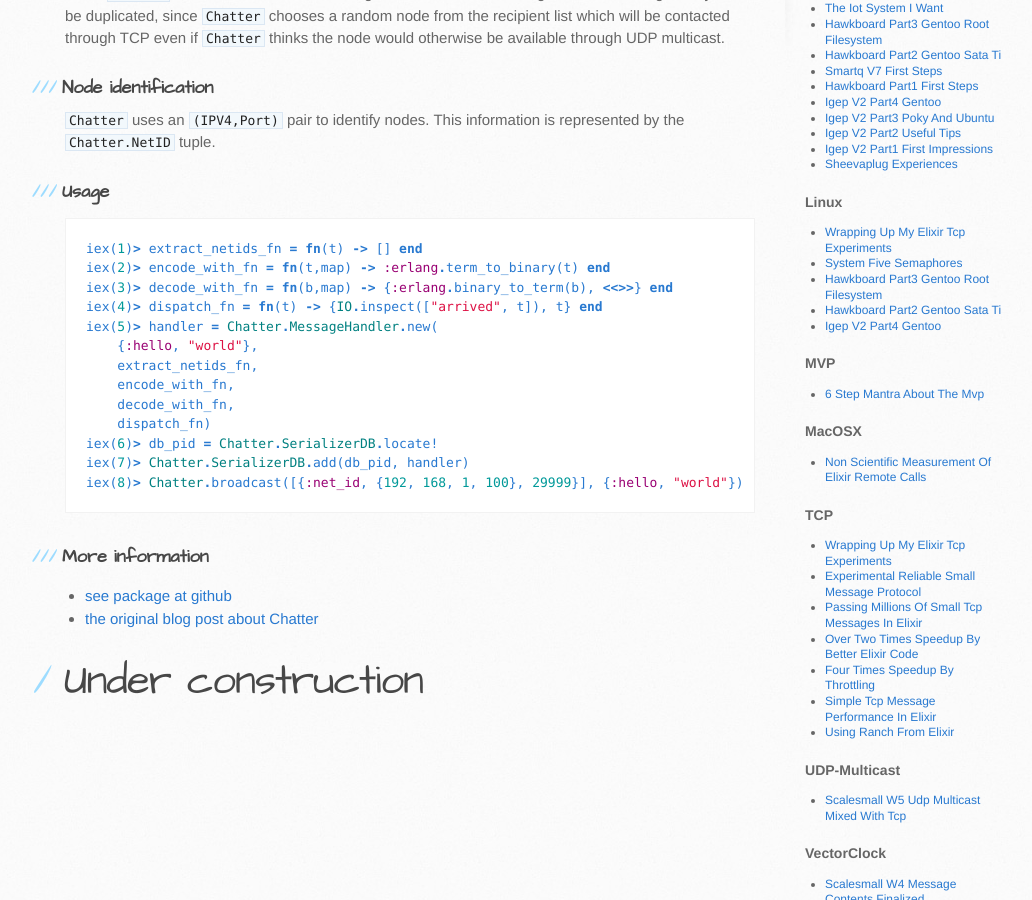
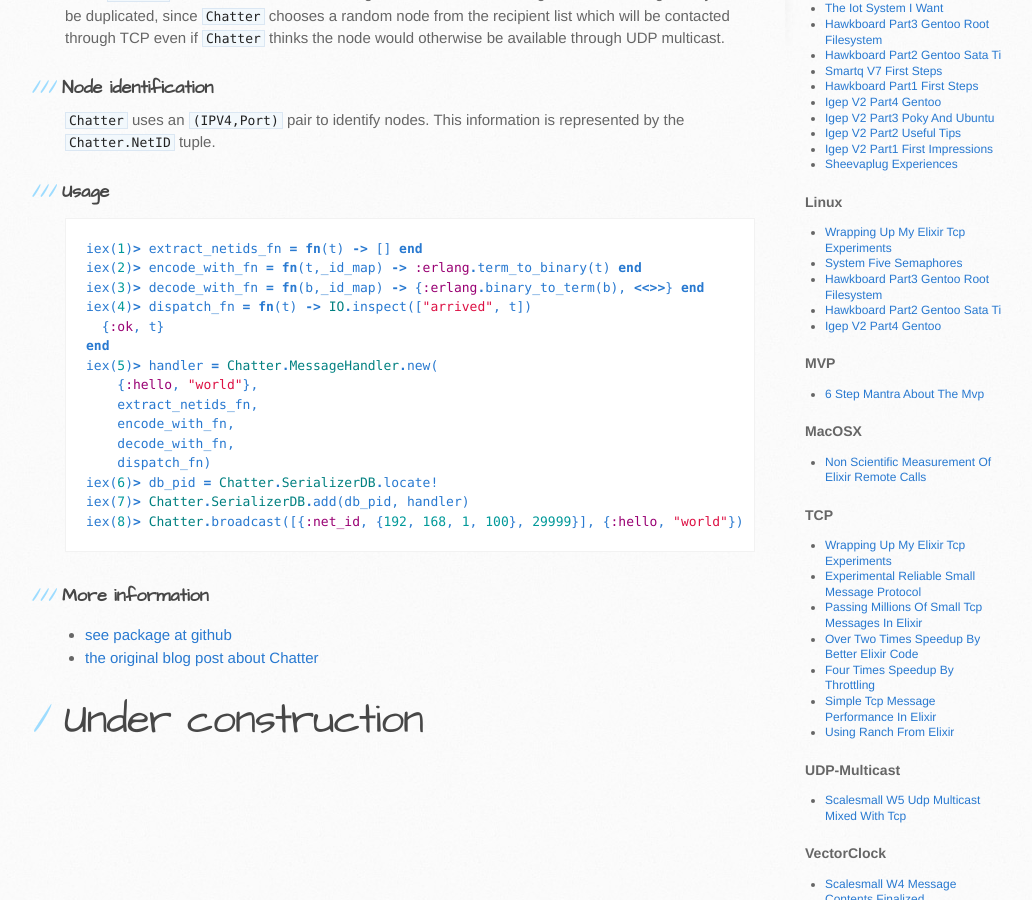
Before and after one commit to dbeck/dbeck.github.io, a Jekyll site: the page built from chatter_ex/index.markdown, in a window 1280 px wide and 900 px high, scrolled down 690 px. Shown: the whole window, without its empty margins (105-1137 px from the left). Built offline with Jekyll 4.4.1, drawn with Linux system fonts in a browser that asks for light colours.

Commit message:
fix post

````diff
--- a/chatter_ex/index.markdown
+++ b/chatter_ex/index.markdown
@@ -39,9 +39,11 @@
 
 ```elixir
 iex(1)> extract_netids_fn = fn(t) -> [] end
-iex(2)> encode_with_fn = fn(t,map) -> :erlang.term_to_binary(t) end
-iex(3)> decode_with_fn = fn(b,map) -> {:erlang.binary_to_term(b), <<>>} end
-iex(4)> dispatch_fn = fn(t) -> {IO.inspect(["arrived", t]), t} end
+iex(2)> encode_with_fn = fn(t,_id_map) -> :erlang.term_to_binary(t) end
+iex(3)> decode_with_fn = fn(b,_id_map) -> {:erlang.binary_to_term(b), <<>>} end
+iex(4)> dispatch_fn = fn(t) -> IO.inspect(["arrived", t])
+  {:ok, t}
+end
 iex(5)> handler = Chatter.MessageHandler.new(
     {:hello, "world"},
     extract_netids_fn,
````
